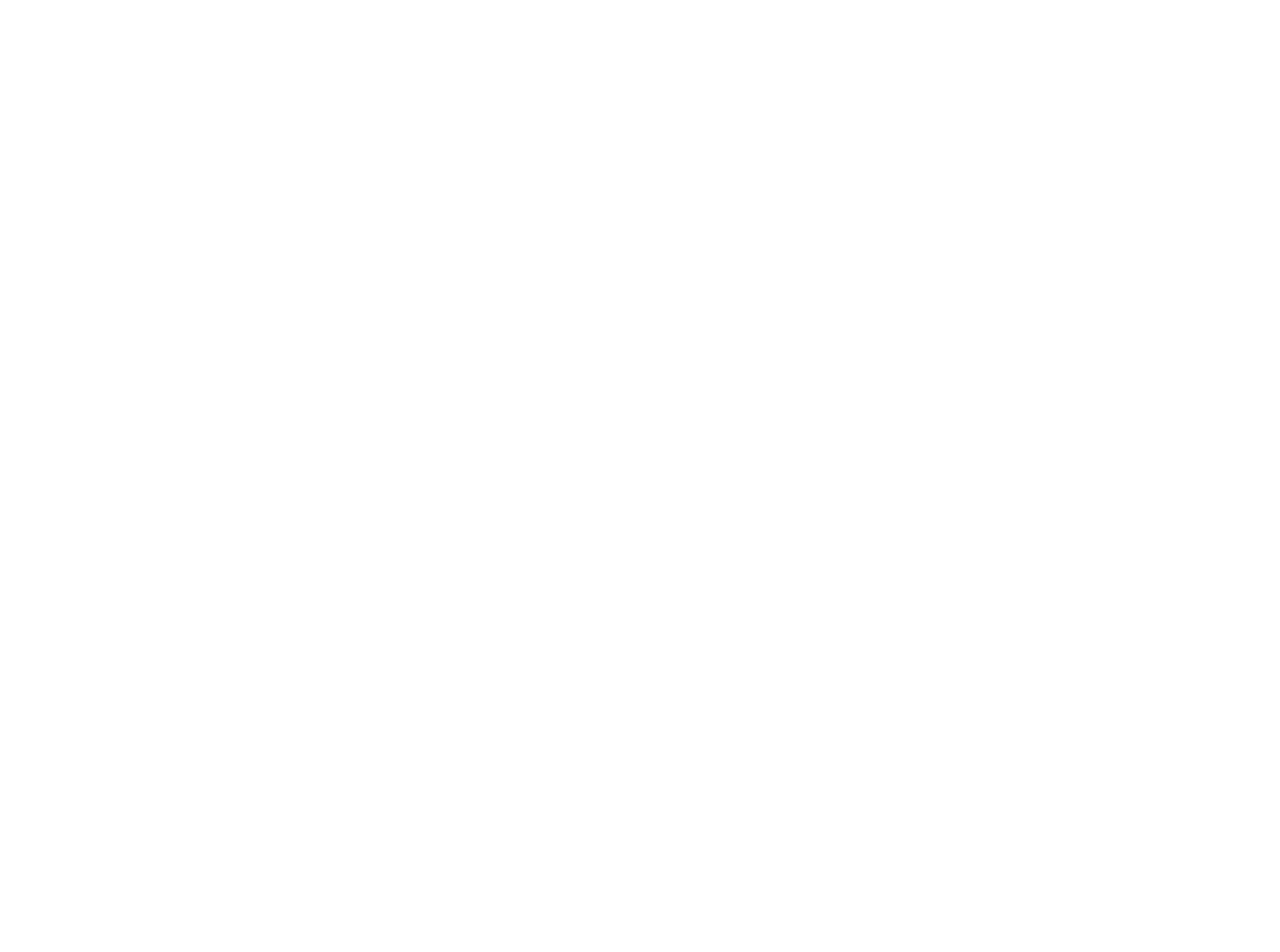
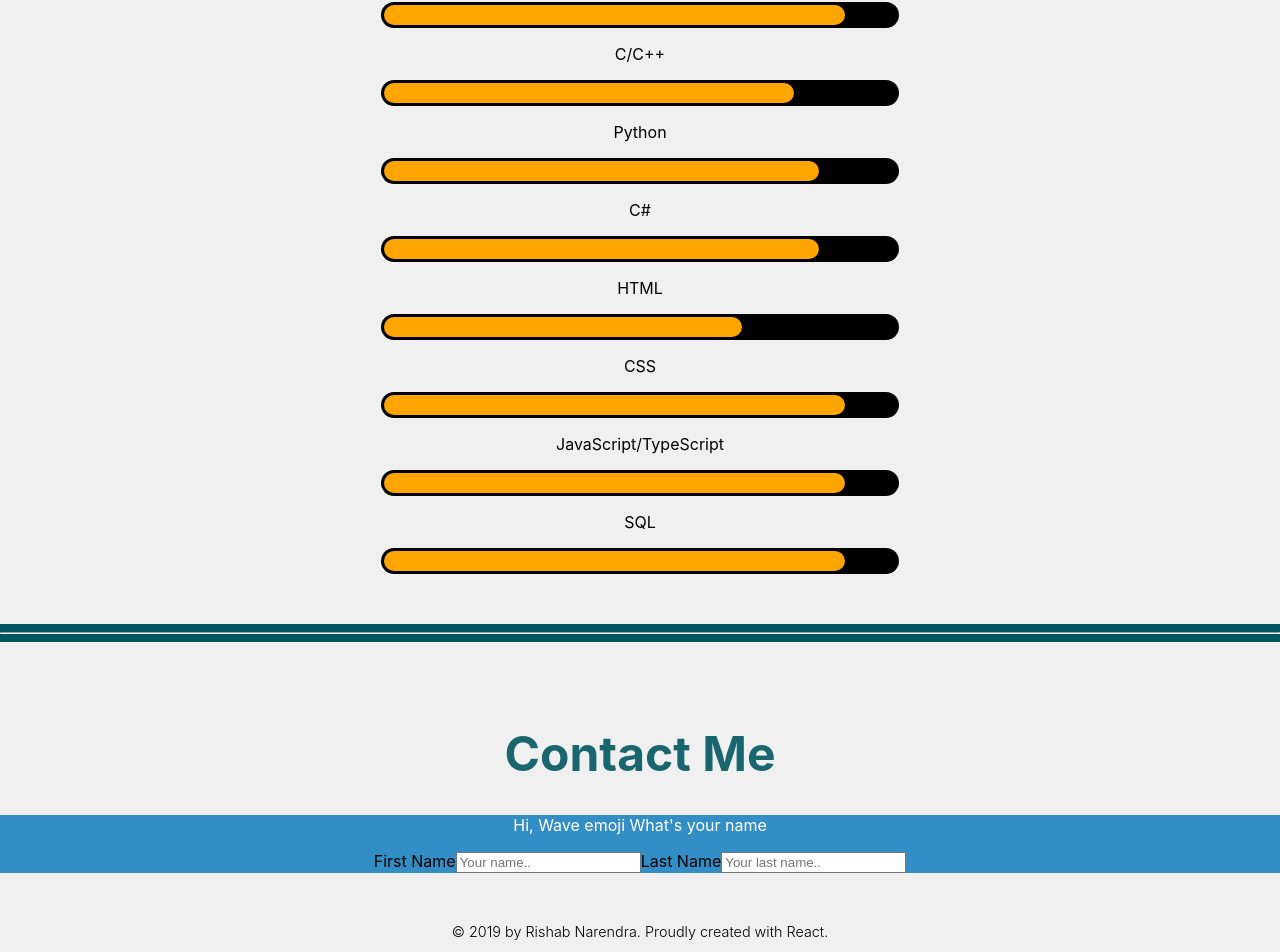
Before and after one commit to rishabnarendra/website, a React (Create React App) app in the folder my-app/: page / in a window 1280 px wide. Shown: the part 2750-3702 px from the top of the page. Before the commit the page ends 2341 px from the top, so only its background shows below. Built offline with nearby package versions, Linux system fonts and the light colour scheme.

Commit message:
Updated langauages with progress bars

```diff
--- a/my-app/src/App.css
+++ b/my-app/src/App.css
@@ -162,10 +162,75 @@
   font-size: 48px;
 }
 
+.Progress {
+  background-color: black;
+  border-radius: 13px;
+  padding: 3px;
+  width: 40%;
+  margin-left: auto;
+  margin-right:auto;
+}
+
+.Bar {
+  background-color: orange;
+  width: 90%;
+  height: 20px;
+  border-radius: 10px;
+}
+
+.Bar1 {
+  background-color: orange;
+  width: 80%;
+  height: 20px;
+  border-radius: 10px;
+}
+
+.Bar2 {
+  background-color: orange;
+  width: 85%;
+  height: 20px;
+  border-radius: 10px;
+}
+
+.Bar3 {
+  background-color: orange;
+  width: 85%;
+  height: 20px;
+  border-radius: 10px;
+}
+
+.Bar4 {
+  background-color: orange;
+  width: 70%;
+  height: 20px;
+  border-radius: 10px;
+}
+
+.Bar5 {
+  background-color: orange;
+  width: 90%;
+  height: 20px;
+  border-radius: 10px;
+}
+
+.Bar6 {
+  background-color: orange;
+  width: 90%;
+  height: 20px;
+  border-radius: 10px;
+}
+
+.Bar7 {
+  background-color: orange;
+  width: 90%;
+  height: 20px;
+  border-radius: 10px;
+}
+
 /*CSS for contact*/
 
 .Contact{
-  color: rgba(247, 220, 79, 1);
+  color: #19666F;
   text-align: center;
   font-size: 48px;
 }
@@ -173,6 +238,19 @@
 .Question{
   text-align: center;
   color: #fff;
+}
+
+.ContactForm{
+  background-color: #338ec6;
+}
+
+/*CSS for footer*/
+
+footer{
+  text-align: center;
+  background-color: #f1f0f0;
+  font-weight: 300;
+  font-size: 0.9em;
 }
 
 @keyframes App-logo-spin {
--- a/my-app/src/App.js
+++ b/my-app/src/App.js
@@ -87,10 +87,18 @@
       </div>
 
       <About />
+      <hr></hr>
       <Work />
+      <hr></hr>
       <Projects />
+      <hr></hr>
       <Languages />
+      <hr></hr>
       <Contact />
+      <footer>
+        {'\u00A9'} 2019 by Rishab Narendra. Proudly created with React.
+        <br></br><br></br>
+      </footer>
       </div>
     );
   }
--- a/my-app/src/components/contact.js
+++ b/my-app/src/components/contact.js
@@ -3,10 +3,16 @@
 class contact extends Component{
     render(){
         return(
-            <div>
+            <div class="Summary">
                 <h1 class="Contact">Contact Me</h1>
-                <p class="Question">Hi, Wave emoji What's your name</p>
+                <form class="ContactForm">
+                    <p class="Question">Hi, Wave emoji What's your name</p>
+                    <label for="fname">First Name</label>
+                    <input type="text" id="fname" name="firstname" placeholder="Your name.."></input>
 
+                    <label for="lname">Last Name</label>
+                    <input type="text" id="lname" name="lastname" placeholder="Your last name.."></input>
+                </form>
             </div>
         );
     }
--- a/my-app/src/components/languages.js
+++ b/my-app/src/components/languages.js
@@ -5,6 +5,45 @@
         return(
             <div class="Summary">
                 <h1 class="Languages">Languages</h1>
+                <p>Java</p>
+                <div class="Progress">
+                    <div class="Bar"></div>
+                </div>
+
+                <p>C/C++</p>
+                <div class="Progress">
+                    <div class="Bar1"></div>
+                </div>
+
+                <p>Python</p>
+                <div class="Progress">
+                    <div class="Bar2"></div>
+                </div>
+
+                <p>C#</p>
+                <div class="Progress">
+                    <div class="Bar3"></div>
+                </div>
+
+                <p>HTML</p>
+                <div class="Progress">
+                    <div class="Bar4"></div>
+                </div>
+
+                <p>CSS</p>
+                <div class="Progress">
+                    <div class="Bar5"></div>
+                </div>
+
+                <p>JavaScript/TypeScript</p>
+                <div class="Progress">
+                    <div class="Bar6"></div>
+                </div>
+
+                <p>SQL</p>
+                <div class="Progress">
+                    <div class="Bar7"></div>
+                </div>
             </div>
         );
     }
--- a/my-app/src/components/projects.js
+++ b/my-app/src/components/projects.js
@@ -5,6 +5,13 @@
         return(
             <div class="Summary">
                 <h1 class="Projects">Projects</h1>
+                <p>
+                    <h3>911 NEXT GENERATION</h3>
+                    <br></br>
+                    <h3>RUBIK'S CUBE SOLVER</h3>
+                    <br></br>
+                    <h3>SALT ANALYSIS SIMULATOR</h3>
+                </p>
             </div>
         );
     }
--- a/my-app/src/components/work.js
+++ b/my-app/src/components/work.js
@@ -5,6 +5,16 @@
         return(
             <div class="Summary">
                 <h1 class="Work">Work</h1>
+                <p>
+                    <h3>SOFTWARE INTERN/RESEARCH ASSISTANT</h3>
+                    <h3>Center for Statistics and Applications in Forensic Evidence</h3>
+                    <br></br>
+                    <h3>SOFTWARE INTERN</h3>
+                    <h3>Farm Bureau Financial Services</h3>
+                    <br></br>
+                    <h3>TEACHING ASSISTANT</h3>
+                    <h3>Iowa State University</h3>
+                </p>
             </div>
         );
     }
```
